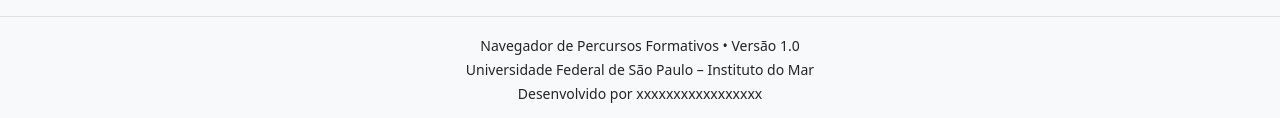
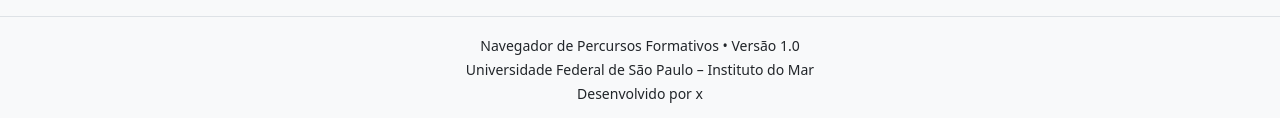
Before and after one commit to amigorene/Sugestao, a plain HTML site: page index.html in a window 1280 px wide. Shown: the part 832-950 px from the top of the page. Drawn offline with nearby package versions, Linux system fonts and the light colour scheme.

Commit message:
Update index.html

```diff
--- a/index.html
+++ b/index.html
@@ -145,7 +145,7 @@
 
         <br>
 
-        Desenvolvido por xxxxxxxxxxxxxxxxx
+        Desenvolvido por x
 
     </small>
 
```
